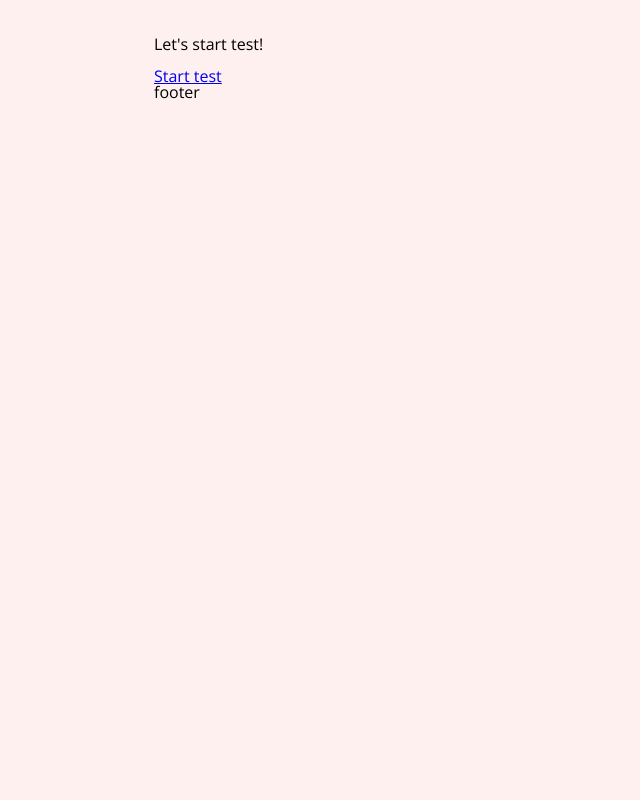
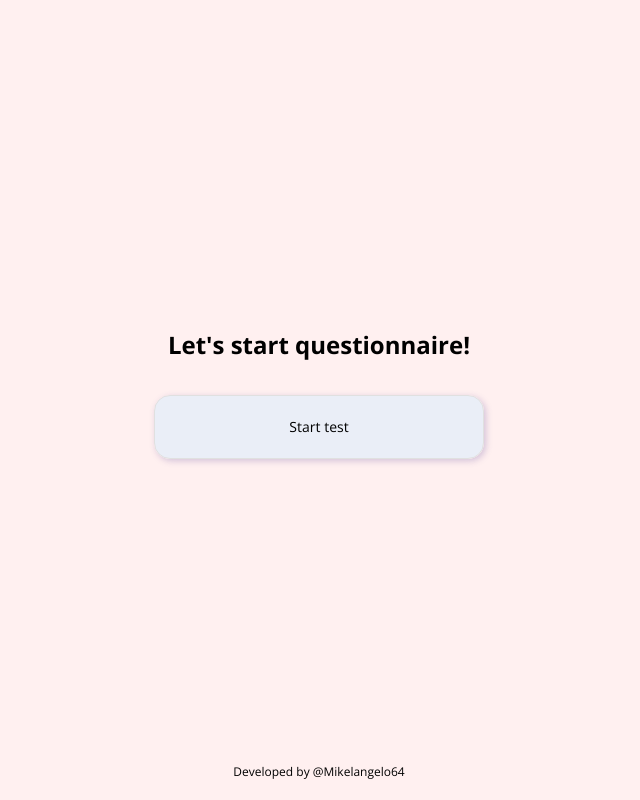
Before and after one commit to Mikelangelo64/obrio-questionnaire, a Next.js app: page / in a window 1280 px wide. Shown: the whole page, without its empty margins (321-961 px from the left). Built offline with nearby package versions, Linux system fonts and the light colour scheme; no server answers.

Commit message:
[OQ-12] feat: styled main page

```diff
--- a/app/page.tsx
+++ b/app/page.tsx
@@ -5,6 +5,9 @@ import {
 } from '@/data/staticDataUtils';
 import { fetchScreensData } from '@/lib/features/questionnaire/server/fetchScreensData';
 import { EExtremeStatus, TScreen } from '@/types/question.type';
+import Button from '@/components/Button/Button';
+
+import styles from './styles.module.scss';
 
 async function getFirstScreenData(): Promise<{
   screenData: TScreen | null;
@@ -33,16 +36,20 @@ export default async function Home() {
   const { screenData } = await getFirstScreenData();
 
   return (
-    <div className="grid min-h-screen grid-rows-[20px_1fr_20px] items-center justify-items-center gap-16 p-8 pb-20 font-[family-name:var(--font-geist-sans)] sm:p-20">
-      <main className="row-start-2 flex flex-col items-center gap-[32px] sm:items-start">
-        <p>Let&apos;s start test!</p>
+    <>
+      <main className={styles.content}>
+        <h1 className={styles.title}>Let&apos;s start questionnaire!</h1>
 
-        <Link href={screenData?.screenId ?? '/'}>Start test</Link>
+        <Button asChild className={styles.button}>
+          <Link href={screenData?.screenId ?? '/'}>Start test</Link>
+        </Button>
       </main>
 
-      <footer className="row-start-3 flex flex-wrap items-center justify-center gap-[24px]">
-        footer
+      <footer className={styles.footer}>
+        <p className={styles.footer__description}>
+          Developed by @Mikelangelo64
+        </p>
       </footer>
-    </div>
+    </>
   );
 }
```
